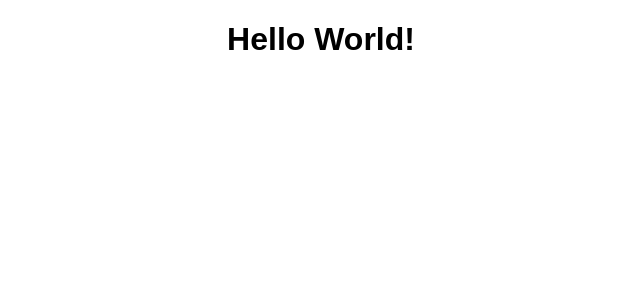
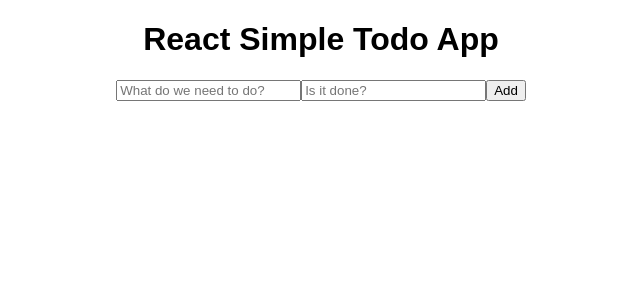
Before and after one commit to mariouvega/simple-crud-app, a React (Create React App) app: page / in a window 1280 px wide. Shown: the top 300 px of the page, without its empty margins (319-959 px from the left). Built offline with nearby package versions, Linux system fonts and the light colour scheme.

Commit message:
added add to do feature

```diff
--- a/src/App.js
+++ b/src/App.js
@@ -3,10 +3,70 @@ import logo from './logo.svg';
 import './App.css';
 
 class App extends Component {
+
+
+  addTodo(e) {
+    // the default behavior of a form is to submit and refresh the page, so we put e.preventDefault to prevent that from happening
+    e.preventDefault()
+    let name = this.refs.name.value
+    let completed = this.refs.completed.value
+    let counter = this.state.counter
+    let todo = {
+      name,
+      completed,
+      counter
+    }
+    counter+=1
+    let todos = this.state.todos
+
+    todos.push(todo)
+
+    this.setState({
+      todos: todos,
+      counter: counter
+    });
+
+    // we did this to reset the form after submission
+    this.refs.todoForm.reset()
+  }
+
+
+
+  constructor() {
+    // super(); => instantiating the base class component
+    super();
+    // the firts this is being referred to the base component thats why we are using .bind
+    this.addTodo = this.addTodo.bind(this)
+    this.state = {
+      todos: [],
+      title: 'React Simple Todo App',
+      counter: 0
+    }
+
+  }
+
+
+
+
+
   render() {
+    let title = this.state.title;
+    let todos = this.state.todos
+
+
+
+
     return (
       <div className="App">
-        <h1>Hello World!</h1>
+        <h1>{title}</h1>
+        <form ref="todoForm" >
+          <input type="text" ref="name" placeholder="What do we need to do?" />
+          <input type="text" ref="completed" placeholder="Is it done?" />
+          <button onClick={this.addTodo}>Add</button>
+        </form>
+        <ul>
+          {todos.map((todo => <li key={todo.counter}>{todo.name} {todo.completed}</li>))}
+        </ul>
       </div>
     );
   }
```
